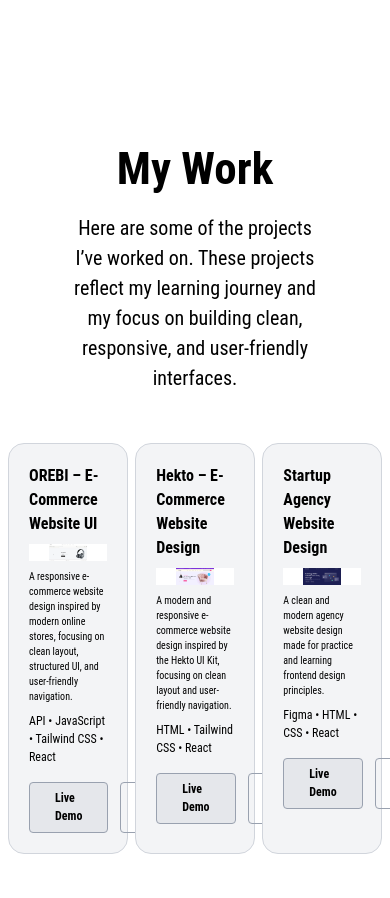
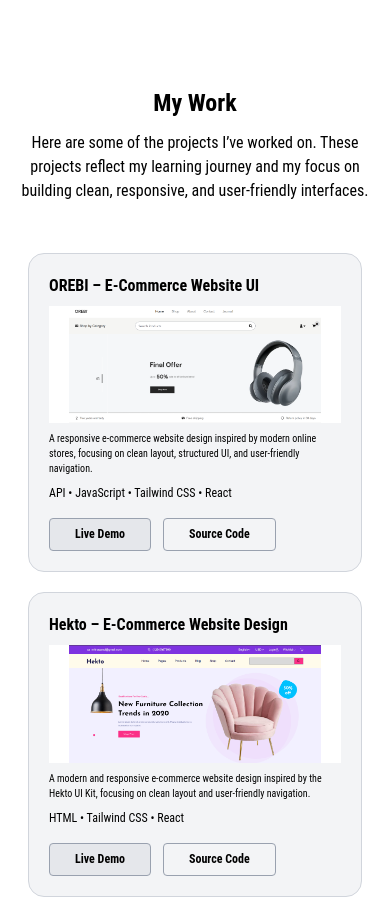
Before and after one commit to tamanna180906/my-portfolio, a React (Vite) app: page / in a window 390 px wide. Shown: the part 780-1678 px from the top of the page. Built offline with nearby package versions, Linux system fonts and the light colour scheme.

Commit message:
responsive work

```diff
--- a/src/components/Banner.jsx
+++ b/src/components/Banner.jsx
@@ -15,7 +15,7 @@ function Banner() {
               responsive, and user-friendly, aiming to provide a simple and smooth experience for everyone who visits.</p>
           </div>
           <div className='mt-8 lg:mt-0 flex justify-center lg:justify-end'>
-            <div className='md:h-[250px] md:w-[250px] lg:h-[400px] lg:w-[400px] bg-amber-200 rounded-full overflow-hidden lg:block md:block hidden'>
+            <div className='md:h-[250px] md:w-[250px] lg:h-[400px] lg:w-[400px] rounded-full overflow-hidden lg:block md:block hidden'>
               <img className='object-cover h-full w-full' src={pro3} alt="Tamanna" />
             </div>
           </div>
--- a/src/components/Work.jsx
+++ b/src/components/Work.jsx
@@ -6,17 +6,17 @@ import cerryf from '../assets/cerryf.png'
 
 function Work() {
   return (
-    <div className='py-[100px]'>
+    <div className='lg-py-[100px] md:py-[80px] py-[50px]'>
       <Container>
-        <div className='w-[70%] mx-auto'>
-          <h2 className='text-center text-[45px] font-rc font-bold'>My Work</h2>
-          <p className='text-center pt-[10px] text-[20px] font-rc'>
+        <div className='lg:w-[70%] w-full mx-auto'>
+          <h2 className='text-center text-[24px] md:text-[30px] lg:text-[50px] font-rc font-bold'>My Work</h2>
+          <p className='text-center pt-[10px] text-[16px] md:text-[18px] lg:text-[20px] font-rc'>
             Here are some of the projects I’ve worked on.
             These projects reflect my learning journey and my focus on building clean, responsive, and user-friendly interfaces.
           </p>
         </div>
-        <div className='pt-[50px] flex justify-between'>
-          <div className='w-[32%] p-5 bg-gray-100 border border-gray-300 rounded-2xl'>
+        <div className='pt-[50px] px-5 lg:px-0 lg:flex md:flex flex-wrap justify-between'>
+          <div className='lg:w-[32%] md:w-[48%] p-5 bg-gray-100 border border-gray-300 rounded-2xl'>
             <h2 className='font-rc text-[16px] font-bold'>OREBI – E-Commerce Website UI</h2>
             <div className='bg-white mt-2'>
               <img src={ecom1} className='rounded-2xl px-5'></img>
@@ -29,7 +29,7 @@ function Work() {
               <a href='https://github.com/tamanna180906/last-project' className="btn pt-[6px] pb-[7px] px-[25px] border border-gray-400 rounded font-rc text-[12px] font-bold">Source Code</a>
             </div>
           </div>
-          <div className='w-[32%] p-5 bg-gray-100 border border-gray-300  rounded-2xl'>
+          <div className='lg:w-[32%] md:w-[48%] mt-5 lg:mt-0 md:mt-0 p-5 bg-gray-100 border border-gray-300  rounded-2xl'>
             <h2 className='font-rc text-[16px] font-bold'>Hekto – E-Commerce Website Design</h2>
             <div className='bg-white mt-2'>
               <img src={ecom2} className='rounded-2xl px-5'></img>
@@ -42,7 +42,7 @@ function Work() {
               <a className="btn pt-[6px] pb-[7px] px-[25px] border border-gray-400 rounded font-rc text-[12px] font-bold">Source Code</a>
             </div>
           </div>
-          <div className='w-[32%] p-5 bg-gray-100 border border-gray-300  rounded-2xl'>
+          <div className='lg:w-[32%] md:w-[48%] mt-5 lg:mt-0 p-5 md:mx-auto bg-gray-100 border border-gray-300  rounded-2xl'>
             <h2 className='font-rc text-[16px] font-bold'>Startup Agency Website Design</h2>
             <div className='bg-white mt-2'>
               <img src={cerryf} className='rounded-2xl px-5'></img>
```
